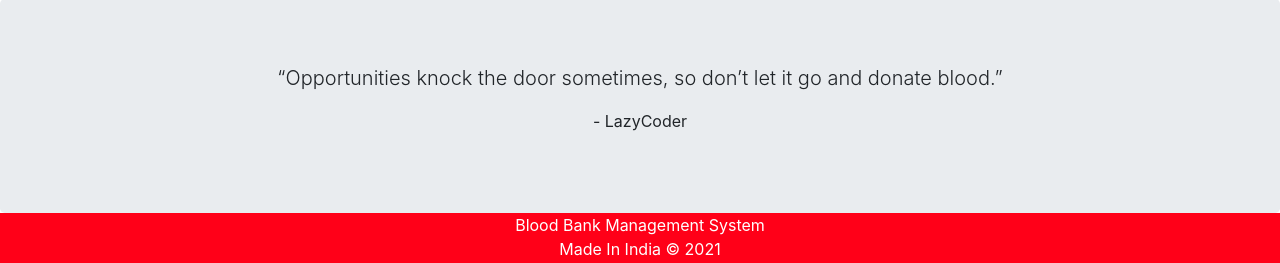
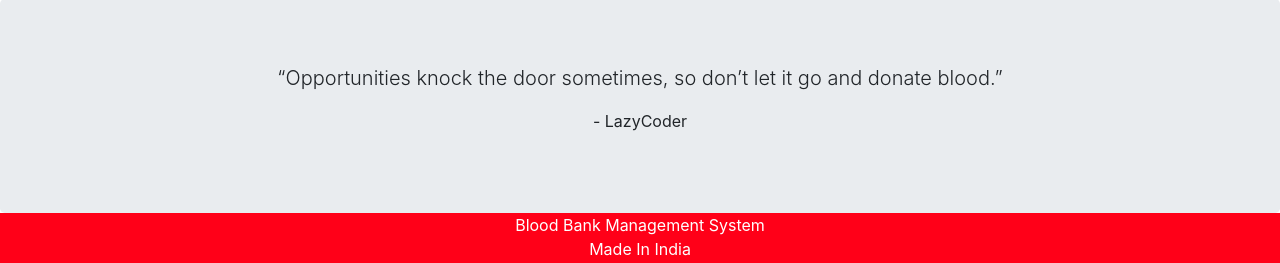
Before and after one commit to naveen2526-nk/Smart-blood-bank, a Django app: page / in a window 1280 px wide. Shown: the part 585-848 px from the top of the page. Run offline with Django 3.2, Linux system fonts and the light colour scheme; data comes from the database, SQL or seed files in the repository; some libraries are stand-ins or nearby versions.

Commit message:
Update footer.html

```diff
--- a/templates/blood/footer.html
+++ b/templates/blood/footer.html
@@ -20,7 +20,7 @@
 <div class="footer">
   <p>Blood Bank Management System
       <br>
-      Made In India &copy; 2021
+      Made In India
   </p>
 
 </div>
```
